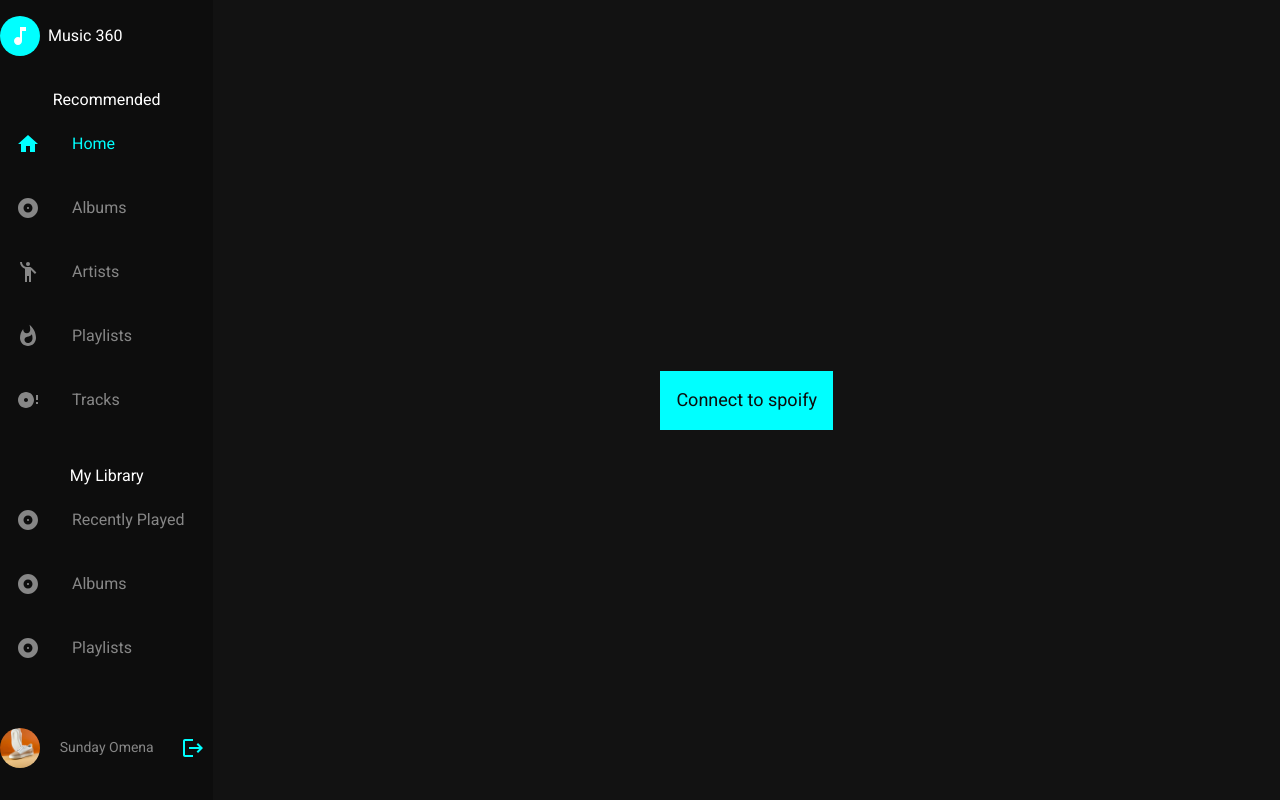
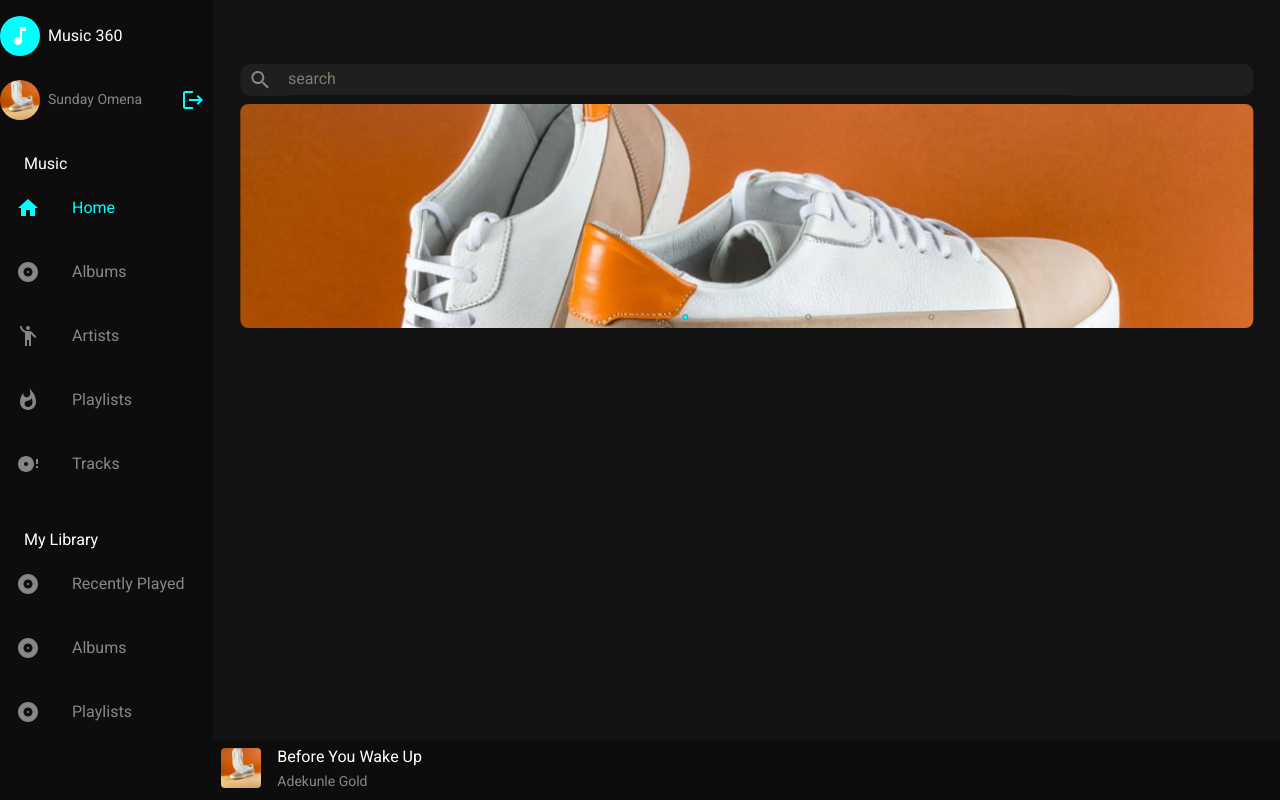
Before and after one commit to Sosaristic/music-app, a React (Create React App) app: page / in a window 1280 px wide. Built offline with nearby package versions, Linux system fonts and the light colour scheme.

Commit message:
Update: bottom nav content, profile card

```diff
--- a/src/components/Reusable components/ProfileCard.jsx
+++ b/src/components/Reusable components/ProfileCard.jsx
@@ -13,13 +13,13 @@
       sx={{
         display: "flex",
         alignItems: "center",
-        justifyContent: "space-between",
+
         width: "100%",
       }}
     >
       <Avatar src={profileImage} />
-      <Typography variant="subtitle2">Sunday Omena</Typography>
-      <Tooltip title="Logout">
+      <Typography ml={1} variant="subtitle2">Sunday Omena</Typography>
+      <Tooltip title="Logout" sx={{marginLeft: "auto"}}>
         <IconButton>
           <LogoutIcon />
         </IconButton>
--- a/src/components/major components/BottomNavigation.jsx
+++ b/src/components/major components/BottomNavigation.jsx
@@ -1,7 +1,6 @@
 import React, { useState } from "react";
 import { Paper, BottomNavigation, BottomNavigationAction } from "@mui/material";
 import LibraryMusicIcon from "@mui/icons-material/LibraryMusic"
-import FavoriteIcon from "@mui/icons-material/Favorite"
 import { HomeOutlined } from "@mui/icons-material";
 
 
@@ -38,11 +37,7 @@
           icon={<LibraryMusicIcon />}
           sx={{ "&.Mui-selected": { color: "action.active" } }}
         />
-        <BottomNavigationAction
-          label="Favorites"
-          icon={<FavoriteIcon />}
-          sx={{ "&.Mui-selected": { color: "action.active" } }}
-        />
+
       </BottomNavigation>
     </Paper>
   );
--- a/src/components/major components/MobileSideNav.jsx
+++ b/src/components/major components/MobileSideNav.jsx
@@ -1,13 +1,24 @@
 import React from "react";
+import { useLocation } from "react-router-dom";
 
-import LoginSignUp from "../Reusable components/LoginSignUp";
+import { Box, Divider } from "@mui/material";
+import NavList from "../Reusable components/SideBarLinks";
+import AlbumIcon from "@mui/icons-material/Album";
+import HomeIcon from "@mui/icons-material/Home";
+import EmojiPeopleIcon from "@mui/icons-material/EmojiPeople";
+import DiscFullIcon from "@mui/icons-material/DiscFull";
+import WhatshotIcon from "@mui/icons-material/Whatshot";
 
-import { Link } from "react-router-dom";
-import { Box, Divider } from "@mui/material";
-
-import NavList from "../Reusable components/NavList";
+import ProfileCard from "../Reusable components/ProfileCard";
 
 export default function MobileSideNav() {
+  const { pathname } = useLocation();
+
+  const activeLink = (path) => {
+    if (path === pathname) {
+      return "active";
+    }
+  };
   return (
     <Box
       sx={{
@@ -20,20 +31,42 @@
       }}
     >
       <Box>
-        <LoginSignUp />
+        <ProfileCard />
       </Box>
       <Divider
         sx={{ bgcolor: "text.secondary", marginTop: 2, marginBlockEnd: 2 }}
       />
 
-      <NavList />
-
-      <Link
-        to={"terms&condition"}
-        style={{ textDecoration: "none", color: "#ffffd9" }}
-      >
-        Terms and Condition
-      </Link>
+      <NavList
+        icon={<HomeIcon />}
+        linkName="Home"
+        active={activeLink("/")}
+        url="/"
+      />
+      <NavList
+        icon={<AlbumIcon />}
+        linkName="Albums"
+        active={activeLink("/albums")}
+        url="albums"
+      />
+      <NavList
+        icon={<EmojiPeopleIcon />}
+        linkName="Artists"
+        active={activeLink("/artists")}
+        url="artists"
+      />
+      <NavList
+        icon={<WhatshotIcon />}
+        linkName="Playlists"
+        active={activeLink("/playlists")}
+        url="playlists"
+      />
+      <NavList
+        icon={<DiscFullIcon />}
+        linkName="Tracks"
+        active={activeLink("/tracks")}
+        url="tracks"
+      />
     </Box>
   );
 }
--- a/src/components/major components/Sidebar.jsx
+++ b/src/components/major components/Sidebar.jsx
@@ -52,12 +52,26 @@
           Music 360
         </Typography>
       </Box>
+
+      <Box
+      mt={3}
+        sx={{
+
+          width: "100%",
+          display: "flex",
+          alignItems: "center",
+          justifyContent: "flex-start",
+        }}
+      >
+        <ProfileCard />
+      </Box>
       <Typography
         mt={4}
+        pl={3}
         variant="subtitle"
-        sx={{ textAlign: "center", color: "white" }}
+        sx={{ color: "white" }}
       >
-        Recommended
+        Music
       </Typography>
 
       <NavList
@@ -93,8 +107,9 @@
 
       <Typography
         mt={4}
+        pl={3}
         variant="subtitle"
-        sx={{ textAlign: "center", color: "white" }}
+        sx={{  color: "white" }}
       >
         My Library
       </Typography>
@@ -117,18 +132,7 @@
         url="my-library/playlists"
       />
 
-      <Box
-        sx={{
-          position: "absolute",
-          bottom: "2rem",
-          width: "100%",
-          display: "flex",
-          alignItems: "center",
-          justifyContent: "flex-start",
-        }}
-      >
-        <ProfileCard />
-      </Box>
+
     </Grid>
   )
 }
--- a/src/context/MenuContext.js
+++ b/src/context/MenuContext.js
@@ -5,7 +5,7 @@
 
 export  function MenuProvider({children}){
     const [menuOpen, setMenuOpen] = useState(false)
-    const [token, setToken] = useState(false)
+    const [token, setToken] = useState(true)
 
     const update = ()=>{
         setMenuOpen(!menuOpen)
```
Also changed, not shown: src/pages/Landing.jsx (+1 -8 lines).
